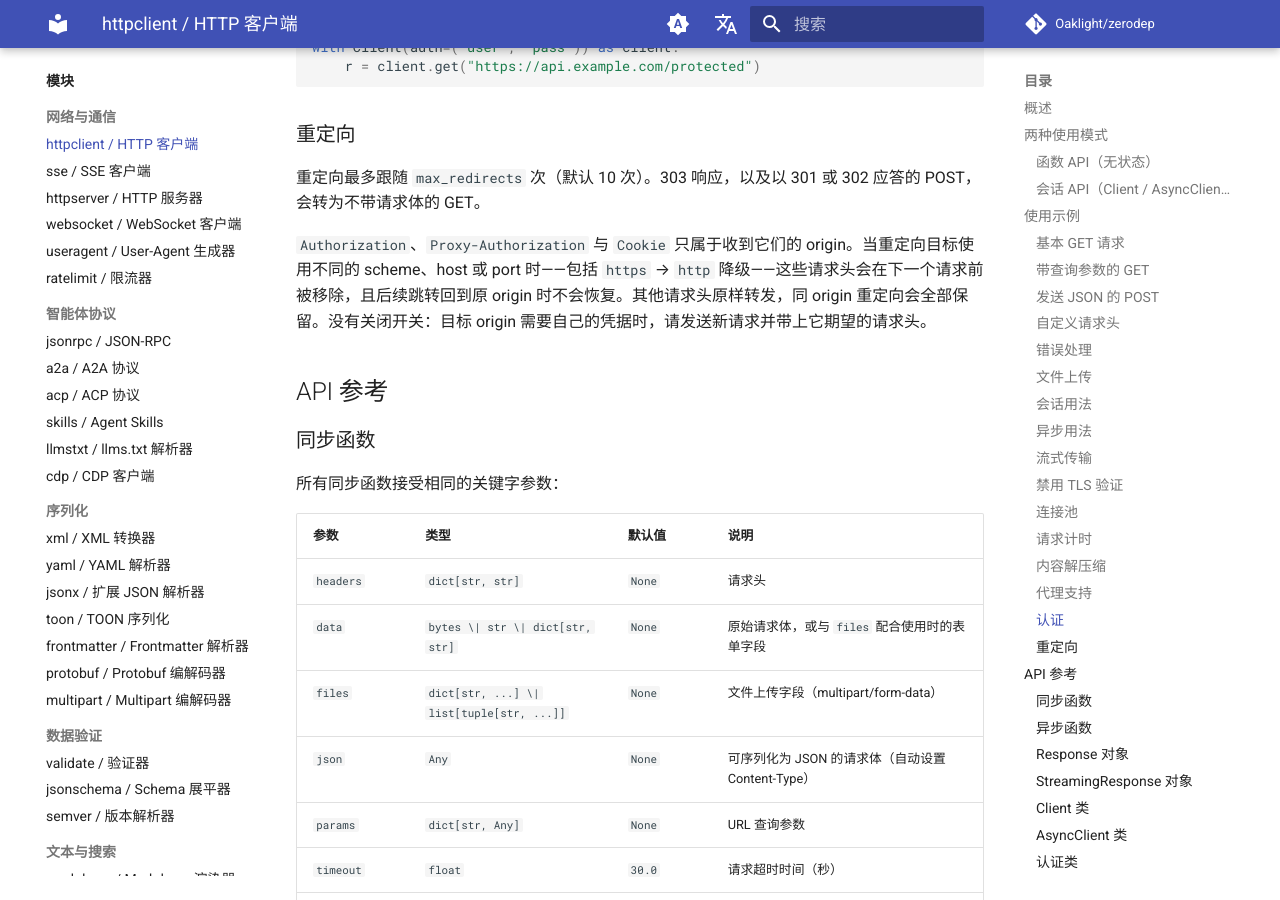
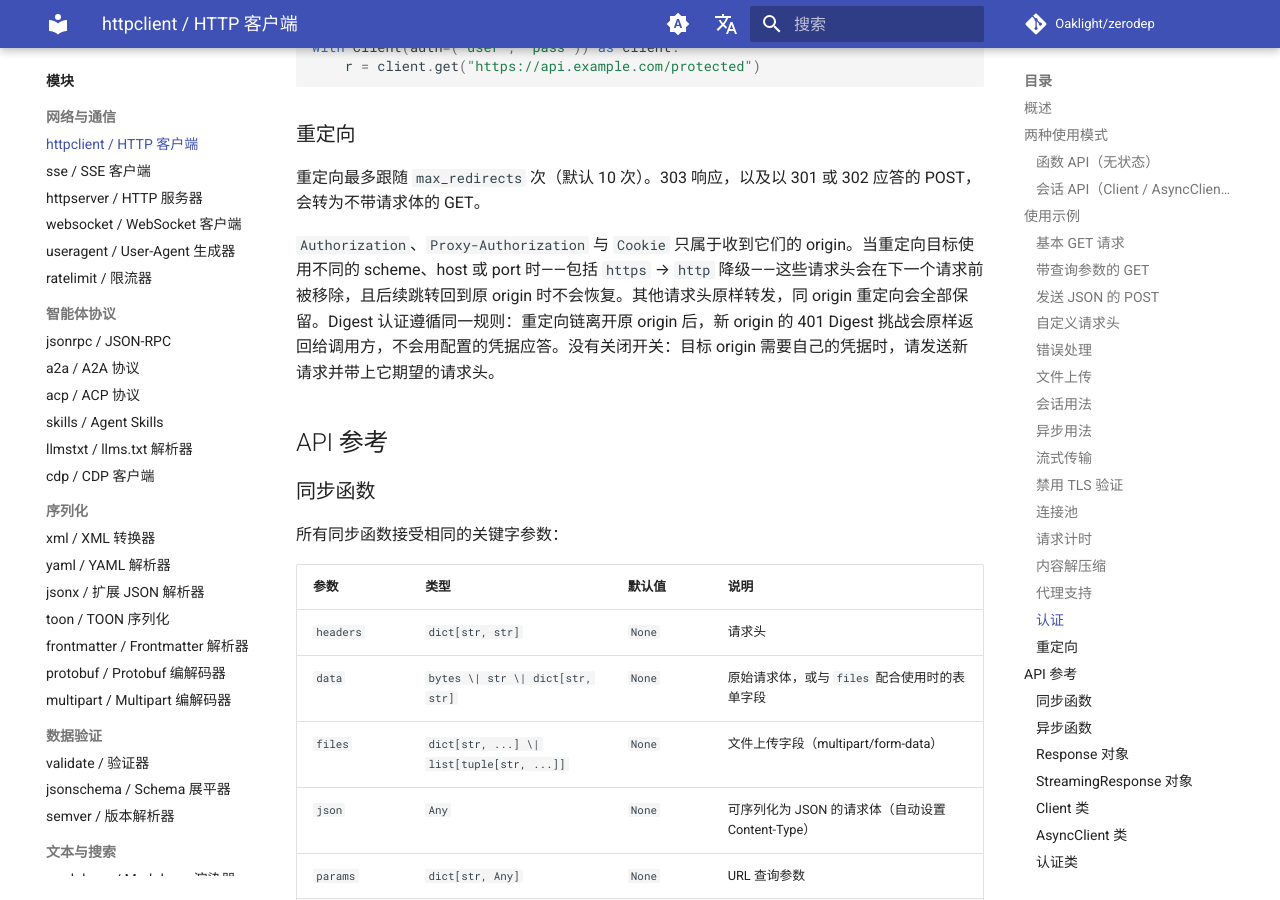
Before and after one commit to Oaklight/zerodep, an MkDocs documentation site: the page built from docs/modules/httpclient.md, in a window 1280 px wide and 900 px high, scrolled down 7583 px. Built offline with MkDocs 1.6.1 and Material for MkDocs 9.7.7, drawn with Linux system fonts in a browser that asks for light colours; comment, search, counter and statistics services are not loaded.

Commit message:
docs(httpclient): note digest auth scoping on redirects (#287)

```diff
--- a/docs/modules/httpclient.md
+++ b/docs/modules/httpclient.md
@@ -341,7 +341,7 @@
 
 重定向最多跟随 `max_redirects` 次（默认 10 次）。303 响应，以及以 301 或 302 应答的 POST，会转为不带请求体的 GET。
 
-`Authorization`、`Proxy-Authorization` 与 `Cookie` 只属于收到它们的 origin。当重定向目标使用不同的 scheme、host 或 port 时——包括 `https` → `http` 降级——这些请求头会在下一个请求前被移除，且后续跳转回到原 origin 时不会恢复。其他请求头原样转发，同 origin 重定向会全部保留。没有关闭开关：目标 origin 需要自己的凭据时，请发送新请求并带上它期望的请求头。
+`Authorization`、`Proxy-Authorization` 与 `Cookie` 只属于收到它们的 origin。当重定向目标使用不同的 scheme、host 或 port 时——包括 `https` → `http` 降级——这些请求头会在下一个请求前被移除，且后续跳转回到原 origin 时不会恢复。其他请求头原样转发，同 origin 重定向会全部保留。Digest 认证遵循同一规则：重定向链离开原 origin 后，新 origin 的 401 Digest 挑战会原样返回给调用方，不会用配置的凭据应答。没有关闭开关：目标 origin 需要自己的凭据时，请发送新请求并带上它期望的请求头。
 
 ## API 参考
 
```
Also changed, not shown: docs/changelog.md (+1 -1 lines).
